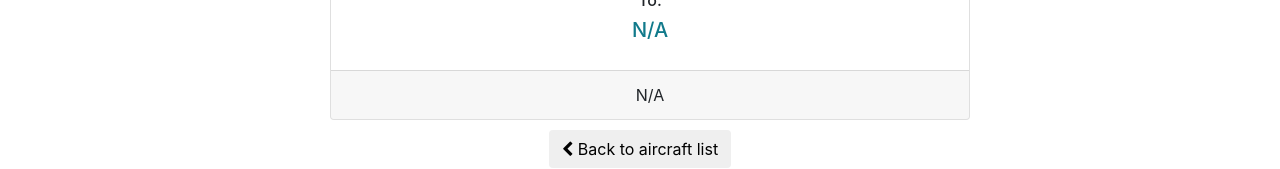
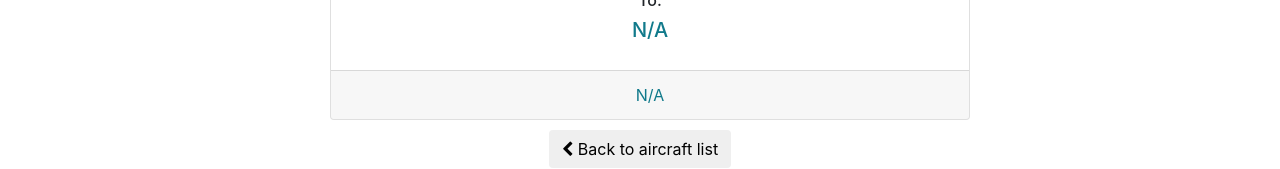
Before and after one commit to Bakmaz/Air-Traffic-Test, a React (Create React App) app: page /flights/1 in a window 1280 px wide. Shown: the part 374-543 px from the top of the page. Built offline with nearby package versions, Linux system fonts and the light colour scheme; no server answers.

Commit message:
East-west orientation fix.

```diff
--- a/src/FlightDetails.js
+++ b/src/FlightDetails.js
@@ -20,16 +20,19 @@ class FlightDetails extends React.Component {
     render(){
 
         return <div className="flight-details w-50">
-         <div className="card card-details w-100">
-                    <div className="card-header"><img src={airplaneIcon}  alt="airplaneIcon"/></div>
-                    <div className="card-body">
-                        <h6>From:</h6>
+                    <div className="card card-details w-100">
+                        <div className="card-header"><img src={airplaneIcon}  alt="airplaneIcon"/></div>
+                        <div className="card-body">
+                            <h6>From:</h6>
                             <h5 className="green">{this.state.flightDetails.From || 'N/A'}</h5>
                             <h6>To:</h6>
                             <h5 className="green">{this.state.flightDetails.To || 'N/A'}</h5>
+                        </div>
+                        <div className="card-footer">
+                            <span className="green">{this.state.flightDetails.Mdl || 'N/A'}</span>
+                        </div>
                     </div>
-                    <div className="card-footer">{this.state.flightDetails.Mdl || 'N/A'}</div>               </div>
-                <Link to={'/flights/'}><button className="btn btn-default"><i className="fa fa-chevron-left"></i> Back to aircraft list</button></Link>
+                    <Link to={'/flights/'}><button className="btn btn-default"><i className="fa fa-chevron-left"></i> Back to aircraft list</button></Link>
                 </div>
     }
 }
--- a/src/FlightsList.js
+++ b/src/FlightsList.js
@@ -40,7 +40,7 @@ class FlightsList extends React.Component {
             {
                 this.state.aircraftList.acList.sort(this.compare).map(function(item, index){
                     return <div className="card" key={index}>
-                                <i className={'green fa fa-plane fa-3x plane-icon-' + (item.Brng < 180 ? 'east' : 'west')}></i>
+                                <i className={'green fa fa-plane fa-3x plane-icon-' + (item.Trak < 180 ? 'east' : 'west')}></i>
                                 <div className="card-body">
                                     <h6>Flight Code Number </h6>
                                     <h5 className="green">{item.Call || 'N/A'}</h5>
```
